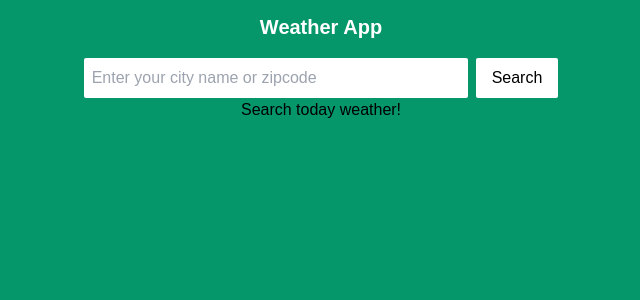
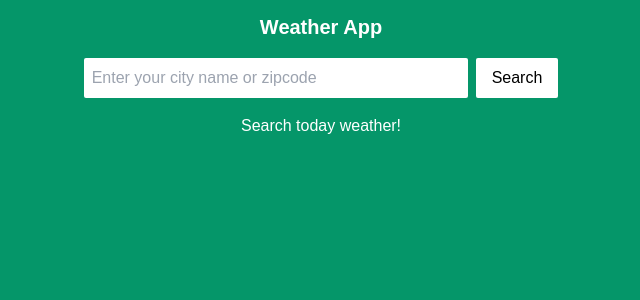
Before and after one commit to NidhiSharma63/weather-app, a React (Create React App) app: page / in a window 1280 px wide. Shown: the top 300 px of the page, without its empty margins (319-959 px from the left). Built offline with nearby package versions, Linux system fonts and the light colour scheme.

Commit message:
loader displayed

```diff
--- a/src/App.jsx
+++ b/src/App.jsx
@@ -10,14 +10,15 @@ const App = () => {
   const { dayData, dayDataLoading, foreCastData, isForeCastDataLoading } = useWeatherContext();
   const { searchTemp } = useUserContext();
 
+  console.log(searchTemp, dayDataLoading, isForeCastDataLoading);
   return (
     <div className="bg-emerald-600 h-[100vh] pt-3">
       <div className="flex flex-col items-center">
         <Header />
-        {!dayData && !searchTemp && <p>Search today weather!</p>}
-        {searchTemp && dayDataLoading && isForeCastDataLoading && (
-          <div className="flex items-center">
-            <ClipLoader />
+        {!dayData && !searchTemp && <p className="text-white font-medium mt-4 font-[40px]">Search today weather!</p>}
+        {searchTemp && (dayDataLoading || isForeCastDataLoading) && (
+          <div className="flex items-center mt-4">
+            <ClipLoader color="white" />
           </div>
         )}
         {searchTemp && dayData && foreCastData && (
```
